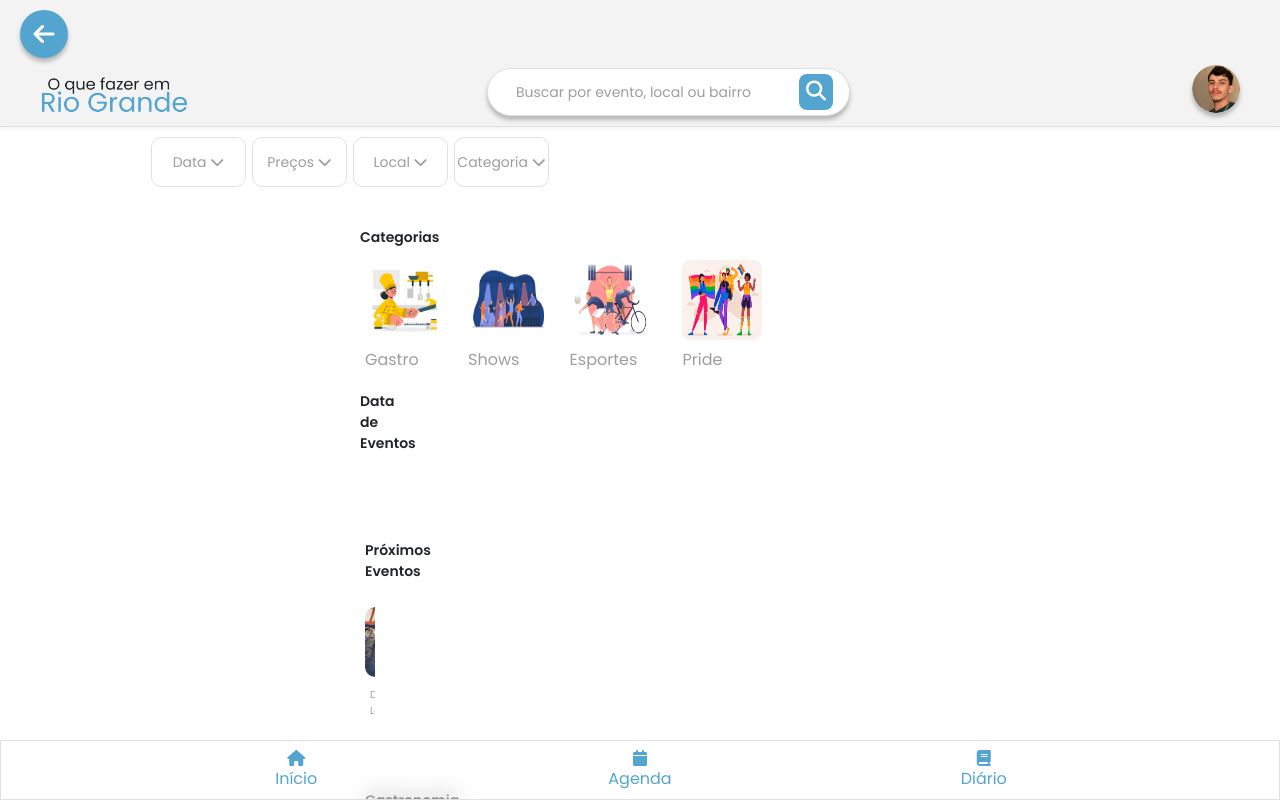
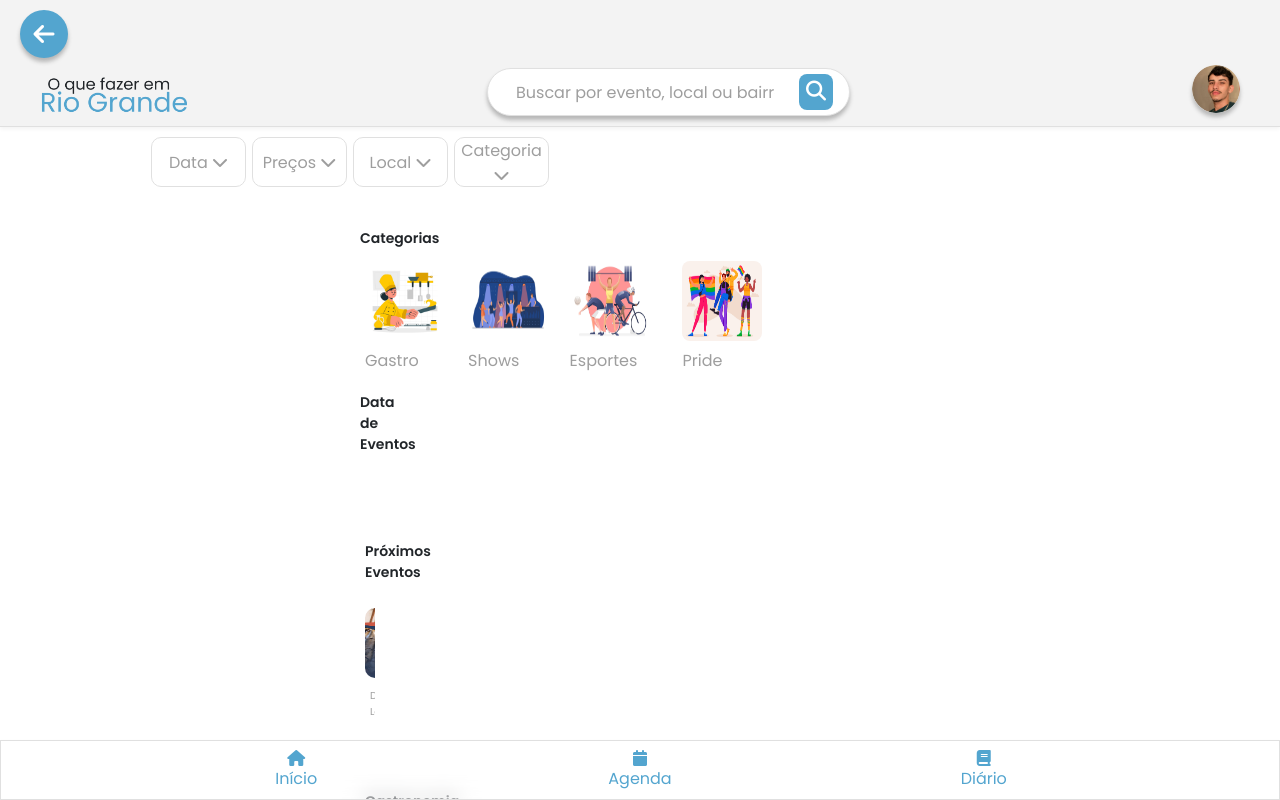
Before and after one commit to Raquel-VF/OQueFazerEmRioGrande, a website with bundled scripts: page public/HTML/home.html in a window 1280 px wide. Built offline with nearby package versions, Linux system fonts and the light colour scheme; no server answers.

Commit message:
ajustando zoom nas telas

```diff
--- a/public/CSS/responsivo.css
+++ b/public/CSS/responsivo.css
@@ -22,6 +22,10 @@
     padding: 0 350px;
     padding-top: 10px;
   }
+
+  input, button, select, textarea {
+  font-size: 16px !important;
+}
 
   form, #form-evento {
     max-width: 600px;
--- a/public/HTML/home.html
+++ b/public/HTML/home.html
@@ -2,7 +2,7 @@
 <html lang="pt-br">
 <head>
     <meta charset="UTF-8">
-    <meta name="viewport" content="width=device-width, initial-scale=1.0">
+    <meta name="viewport" content="width=device-width, initial-scale=1.0, maximum-scale=1.0, user-scalable=no">
     <title>O que fazer em Rio Grande - Home</title>
     <link rel="shortcut icon" href="/public/IMAGENS/icones/faviconBlueWhite.png" type="image/x-icon">
 
```
Also changed, not shown: public/HTML/agenda.html (+1 -1 lines), public/HTML/cadastro.html (+1 -1 lines), public/HTML/categoria.html (+1 -1 lines), public/HTML/diario.html (+1 -1 lines), public/HTML/evento.html (+1 -1 lines), public/admin.html (+1 -1 lines), public/index.html (+1 -1 lines).
